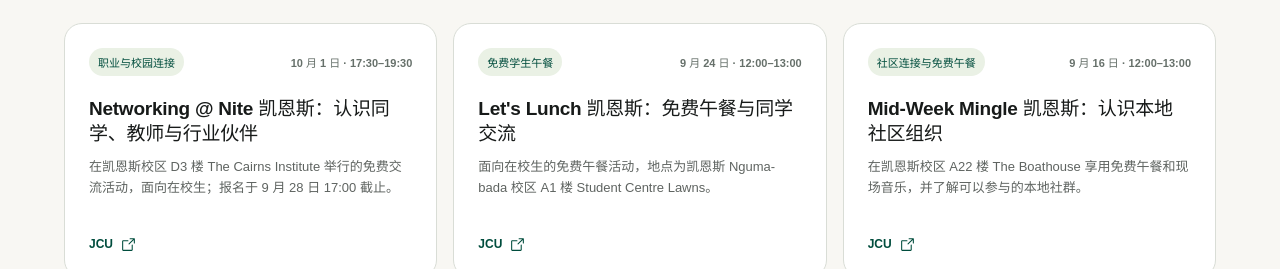
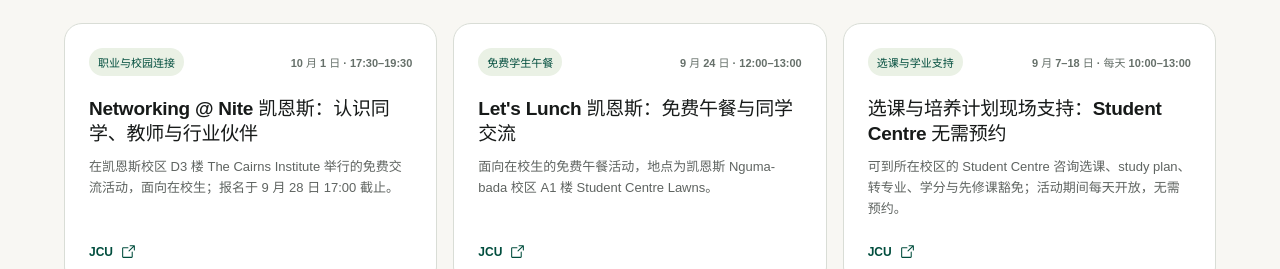
Before and after one commit to Haodong-Zhang1/Tropic-Loop-Website, a React (Vite) app: page / in a window 1280 px wide. Shown: the part 675-944 px from the top of the page. Built offline with nearby package versions, Linux system fonts and the light colour scheme.

Commit message:
Refresh mid-September JCU student updates

```diff
--- a/src/data/content.js
+++ b/src/data/content.js
@@ -413,7 +413,7 @@ export const copy = {
       newsTitle: "校园新闻与活动",
       newsIntro: "按当前校区筛选近期内容，摘要由 Tropic Loop 整理，详情回到 JCU 官方页面。",
       allNews: "查看全部 JCU 新闻",
-      newsUpdated: "内容更新于 2026 年 9 月 10 日",
+      newsUpdated: "内容更新于 2026 年 9 月 13 日",
       exploreTitle: "从校园开始",
       exploreIntro: "官方校园信息、住宿与创新空间，一次找到正确入口。",
     },
@@ -521,7 +521,7 @@ export const copy = {
       newsTitle: "Campus news and events",
       newsIntro: "Recent stories are filtered by campus, summarised by Tropic Loop and linked back to the official JCU page.",
       allNews: "View all JCU news",
-      newsUpdated: "Content updated 10 September 2026",
+      newsUpdated: "Content updated 13 September 2026",
       exploreTitle: "Start with the campus",
       exploreIntro: "Official campus information, housing and innovation spaces with the right next link.",
     },
@@ -638,16 +638,6 @@ export const campusNews = [
     url: "https://www.jcu.edu.au/events/2026/october/networking-%40-nite-cairns",
   },
   {
-    id: "networking-at-nite-townsville-2026",
-    campus: "townsville",
-    date: "2026-10-01",
-    dateLabel: { zh: "10 月 1 日 · 17:30–19:30", en: "1 Oct · 5:30–7:30pm" },
-    category: { zh: "职业与校园连接", en: "Career and campus connections" },
-    title: { zh: "Networking @ Nite 汤斯维尔：认识同学、教师与行业伙伴", en: "Networking @ Nite Townsville: meet students, academics and industry partners" },
-    summary: { zh: "在汤斯维尔校区 506 楼 Engineering and Innovation Place 举行的免费交流活动，面向在校生；报名于 9 月 28 日 17:00 截止。", en: "A free networking event for current students at Engineering and Innovation Place, Building 506; registrations close at 5pm on 28 September." },
-    url: "https://www.jcu.edu.au/events/2026/october/networking-%40-nite-townsville",
-  },
-  {
     id: "lets-lunch-cairns-2026",
     campus: "cairns",
     date: "2026-09-24",
@@ -668,16 +658,6 @@ export const campusNews = [
     url: "https://www.jcu.edu.au/events/2026/september/lets-lunch-ask-an-advocate",
   },
   {
-    id: "mid-week-mingle-community-connect-cairns-2026",
-    campus: "cairns",
-    date: "2026-09-16",
-    dateLabel: { zh: "9 月 16 日 · 12:00–13:00", en: "16 Sep · 12–1pm" },
-    category: { zh: "社区连接与免费午餐", en: "Community connection and free lunch" },
-    title: { zh: "Mid-Week Mingle 凯恩斯：认识本地社区组织", en: "Mid-Week Mingle Cairns: meet local community organisations" },
-    summary: { zh: "在凯恩斯校区 A22 楼 The Boathouse 享用免费午餐和现场音乐，并了解可以参与的本地社群。", en: "Enjoy free lunch and live music at The Boathouse, Building A22, while meeting local organisations and finding ways to get involved." },
-    url: "https://www.jcu.edu.au/events/2026/september/mid-week-mingle-community-connect",
-  },
-  {
     id: "tax-time-townsville-2026",
     campus: "townsville",
     date: "2026-09-16",
@@ -686,6 +666,16 @@ export const campusNews = [
     title: { zh: "学生报税实用课：MyGov、收入、抵扣与 Medicare levy", en: "Tax Time Made Simple: MyGov, income, deductions and the Medicare levy" },
     summary: { zh: "JCU Tax Clinic 面向在校生的免费实用课，地点为汤斯维尔校区 506 楼 117 室；报名于 9 月 14 日截止。", en: "A free practical session for current students from the JCU Tax Clinic in Building 506, Room 117, Townsville; registrations close 14 September." },
     url: "https://www.jcu.edu.au/events/2026/september/tax-time-made-simple-for-uni-students",
+  },
+  {
+    id: "enrolment-drop-ins-cairns-townsville-2026",
+    campus: "both",
+    date: "2026-09-07",
+    dateLabel: { zh: "9 月 7–18 日 · 每天 10:00–13:00", en: "7–18 Sep · daily 10am–1pm" },
+    category: { zh: "选课与学业支持", en: "Enrolment and study support" },
+    title: { zh: "选课与培养计划现场支持：Student Centre 无需预约", en: "Enrolment drop-in support: no appointment needed" },
+    summary: { zh: "可到所在校区的 Student Centre 咨询选课、study plan、转专业、学分与先修课豁免；活动期间每天开放，无需预约。", en: "Visit your campus Student Centre for help with enrolment, study plans, credit, course changes and requisite waivers. Drop-ins run daily with no appointment needed." },
+    url: "https://www.jcu.edu.au/students/enrolment",
   },
 ];
 
```
